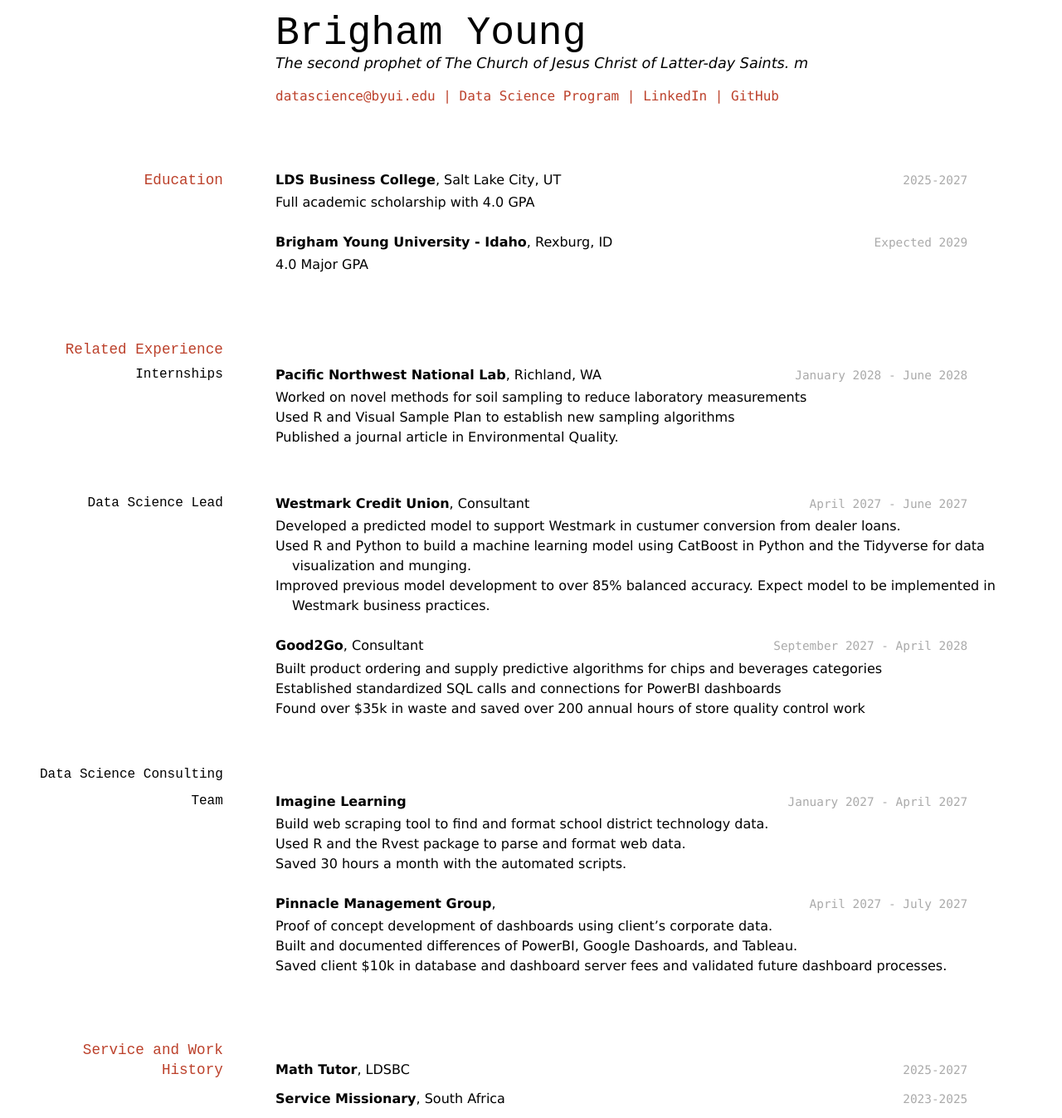
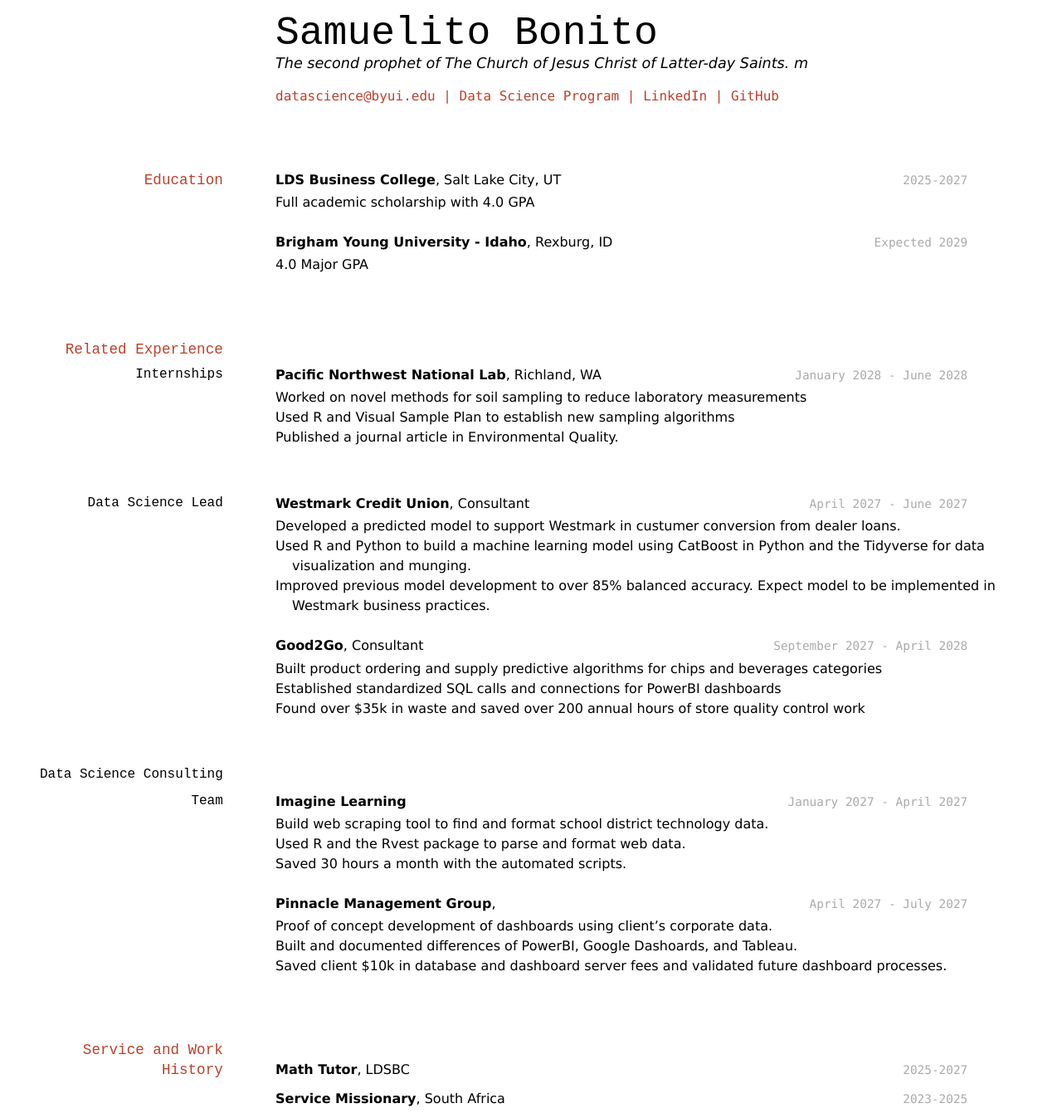
Before and after one commit to byuids-resumes/samuelrslz, a Jekyll site: the page built from docs/index.md, in a window 1280 px wide. Shown: the whole page at 83% size. Built offline with Jekyll 4.4.1, drawn with Linux system fonts in a browser that asks for light colours; part of the change alters nothing that is shown.

Commit message:
Samuelitio Bonito

```diff
--- a/docs/index.md
+++ b/docs/index.md
@@ -1,8 +1,8 @@
 ---
 layout: cv
-title: Samuelito Bonito
+title: Brigham Young's Resume
 ---
-# Brigham Young
+# Samuelito Bonito
 The second prophet of The Church of Jesus Christ of Latter-day Saints.
 m
 <div id="webaddress">
```
